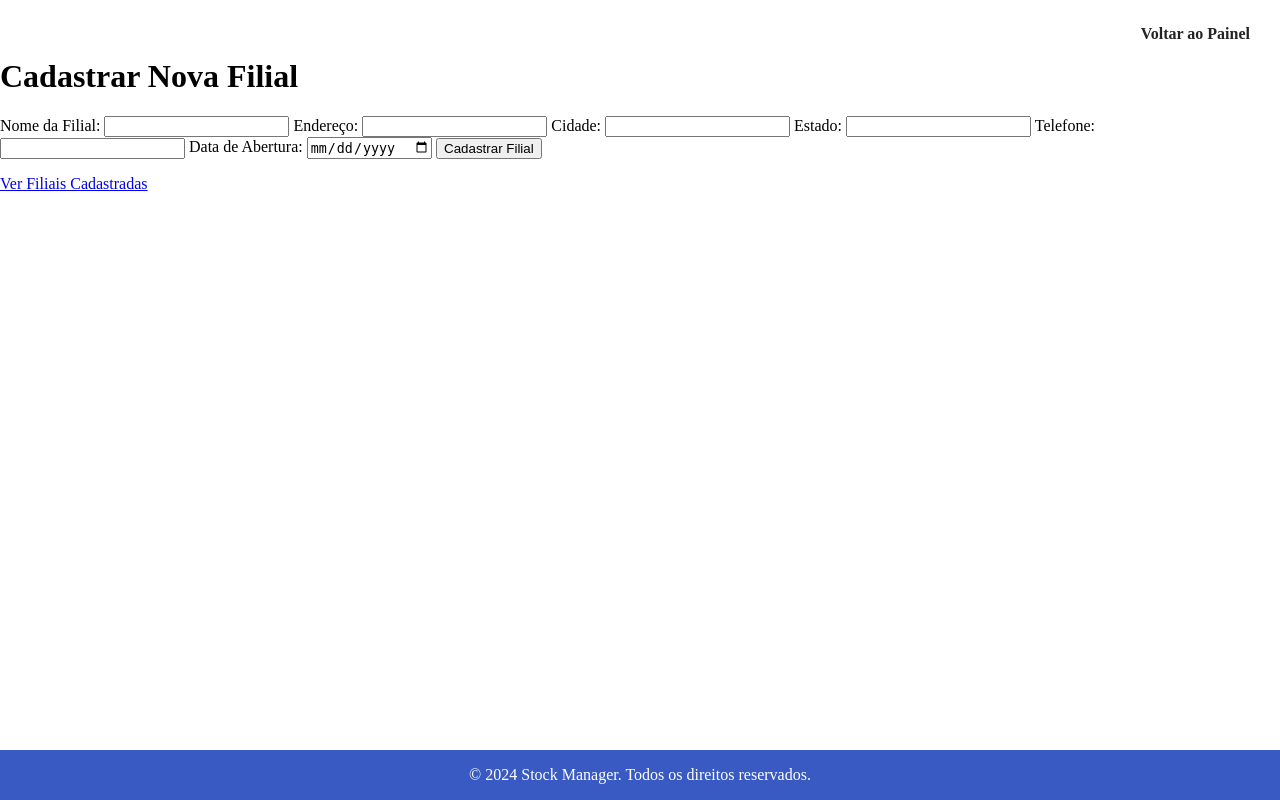
After one commit to JoaoRafael04/ADCD_StoreManager, a Django app: page /accounts/filiais/cadastrar/ in a window 1280 px wide. The commit adds this page. Run offline with Django 5.2, Linux system fonts and the light colour scheme.

Commit message:
adicionando funcionalidade -cadastro de filial

```diff
--- /dev/null
+++ b/store_manager/apps/accounts/templates/accounts/cadastro_filial.html
@@ -0,0 +1,48 @@
+<head>
+    <meta charset="UTF-8">
+    <meta name="viewport" content="width=device-width, initial-scale=1.0">
+    <title>{% block title %}Stock Manager{% endblock %}</title>
+    {% load static %}  <!-- Carrega a biblioteca de arquivos estáticos -->
+    <link rel="stylesheet" href="{% static 'css/base.css' %}">
+</head>
+<body>
+    <header class="header">
+        <div class="content">
+          <ul class="nav">
+                <li><a href="{% url 'control_painel' %}">Voltar ao Painel</a></li>
+            </ul>
+        </div> <!-- content -->
+    </header>
+
+{% block content %}
+    <h1>Cadastrar Nova Filial</h1>
+
+    <form method="post" action="{% url 'cadastrar_empresa' %}">
+        {% csrf_token %}
+        <label for="nome">Nome da Filial:</label>
+        <input type="text" name="nome" id="nome" required>
+
+        <label for="endereco">Endereço:</label>
+        <input type="text" name="endereco" id="endereco" required>
+
+        <label for="cidade">Cidade:</label>
+        <input type="text" name="cidade" id="cidade" required>
+
+        <label for="estado">Estado:</label>
+        <input type="text" name="estado" id="estado" required>
+
+        <label for="telefone">Telefone:</label>
+        <input type="text" name="telefone" id="telefone" required>
+
+        <label for="data_abertura">Data de Abertura:</label>
+        <input type="date" name="data_abertura" id="data_abertura" required>
+
+        <button type="submit">Cadastrar Filial</button>
+    </form>
+
+    <a href="{% url 'control_painel' %}">Ver Filiais Cadastradas</a>
+{% endblock %}
+
+<footer>
+    <p>&copy; 2024 Stock Manager. Todos os direitos reservados.</p>
+</footer>
--- a/store_manager/apps/accounts/urls.py
+++ b/store_manager/apps/accounts/urls.py
@@ -1,7 +1,8 @@
 from django.urls import path
-from .views import register, user_login, reset_password
+from .views import register, user_login, cadastrar_filial, listar_filiais
 from django.contrib.auth import views as auth_views
 from django.contrib.auth.views import LoginView
+from . import views
 
 
 class CustomLoginView(LoginView):
@@ -19,6 +20,14 @@ urlpatterns = [
 
     path('login/', user_login, name='login'),
     path('logout/', auth_views.LogoutView.as_view(next_page='home'), name='logout'), # Rota de logout
-    path('control_painel/', auth_views.LoginView.as_view(template_name='control_painel.html'), name='control_painel'),     # Rota para o painel de controle
+    path('control_painel/', listar_filiais , name='control_painel'),     # Rota para o painel de controle
+
+
+
+    path('cadastrar_empresa/', cadastrar_filial, name='cadastrar_empresa'),
+    # rota para listar todas as filiais cadastradas
+    # path('lista_filiais/', listar_filiais, name='lista_filiais'),
+    # rota para o formulÃ¡rio de cadastro de nova filial
+    path('filiais/cadastrar/', views.cadastrar_filial, name='cadastrar_filial'),
 
 ]
--- a/store_manager/apps/accounts/views.py
+++ b/store_manager/apps/accounts/views.py
@@ -60,4 +60,49 @@ def reset_password(request):
 from django.contrib.auth.decorators import login_required
 @login_required
 def control_painel_view(request):
-    return render(request, 'control_painel.html')
+    return render(request, 'accounts/control_painel.html')
+
+
+
+
+
+# views.py
+from django.shortcuts import render, redirect
+from .models import Filial
+
+def cadastrar_filial(request):
+    if request.method == 'POST':
+        nome = request.POST.get('nome')  # Usando get() para evitar o erro
+        endereco = request.POST.get('endereco')
+        cidade = request.POST.get('cidade')
+        estado = request.POST.get('estado')
+        telefone = request.POST.get('telefone')
+        data_abertura = request.POST.get('data_abertura')
+
+        # Verifique se algum campo obrigatório é None ou vazio
+        if not nome or not endereco or not cidade or not estado or not telefone or not data_abertura:
+            # Lide com o erro, como retornar uma mensagem de erro
+            return render(request, 'accounts/cadastro_filial.html', {'error': 'Todos os campos são obrigatórios!'})
+
+        # Criação da nova filial
+        nova_filial = Filial(
+            nome=nome,
+            endereco=endereco,
+            cidade=cidade,
+            estado=estado,
+            telefone=telefone,
+            data_abertura=data_abertura
+        )
+        nova_filial.save()
+
+        return redirect('control_painel')
+
+    return render(request, 'accounts/cadastro_filial.html')
+
+# View para listar todas as filiais cadastradas
+def listar_filiais(request):
+    # Busca todas as filiais no banco de dados
+    filiais = Filial.objects.all()
+
+    # ai a gente chama o render aqui e renderiza o template e passa a lista de filiais como contexto
+    return render(request, 'accounts/control_painel.html', {'filiais': filiais})
```
Also changed, not shown: store_manager/apps/accounts/models.py (+15 -1 lines), store_manager/apps/accounts/templates/accounts/control_painel.html (added, +25 -0 lines), store_manager/apps/accounts/templates/accounts/lista_filiais.html (added, +29 -0 lines), store_manager/apps/accounts/templates/accounts/register.html (+9 -0 lines), store_manager/templates/control_painel.html (deleted, +0 -13 lines), store_manager/apps/accounts/migrations/0004_filial.py (added).
